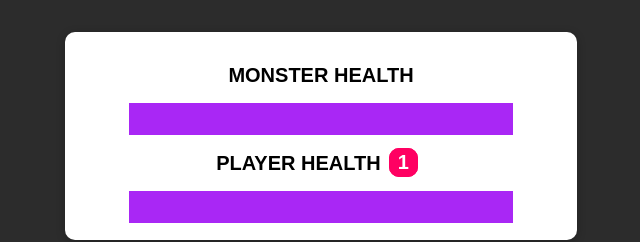
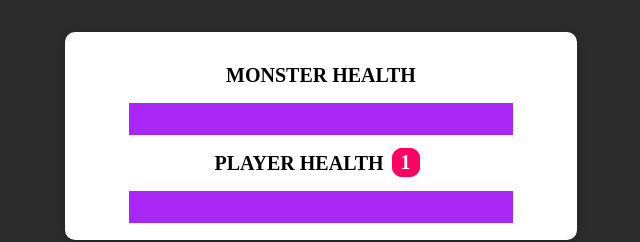
Before and after one commit to NektariosX01/project-killing-monster-game, a plain HTML site: page index.html in a window 1280 px wide. Shown: the top 242 px of the page, 319-959 px from the left. Drawn offline with Linux system fonts and the light colour scheme.

Commit message:
style change - h1 font family

```diff
--- a/index.html
+++ b/index.html
@@ -11,9 +11,9 @@
   </head>
   <body>
     <section id="health-levels">
-      <h2>MONSTER HEALTH</h2>
+      <h2 style="font-family: 'Apple Chancery'">MONSTER HEALTH</h2>
       <progress id="monster-health" max="100" value="100">100%</progress>
-      <h2>PLAYER HEALTH<span id="bonus-life">1</span></h2>
+      <h2 style="font-family: 'Apple Chancery'">PLAYER HEALTH<span id="bonus-life">1</span></h2>
       <progress id="player-health" max="100" value="100">100%</progress>
     </section>
     <section id="controls">
```
